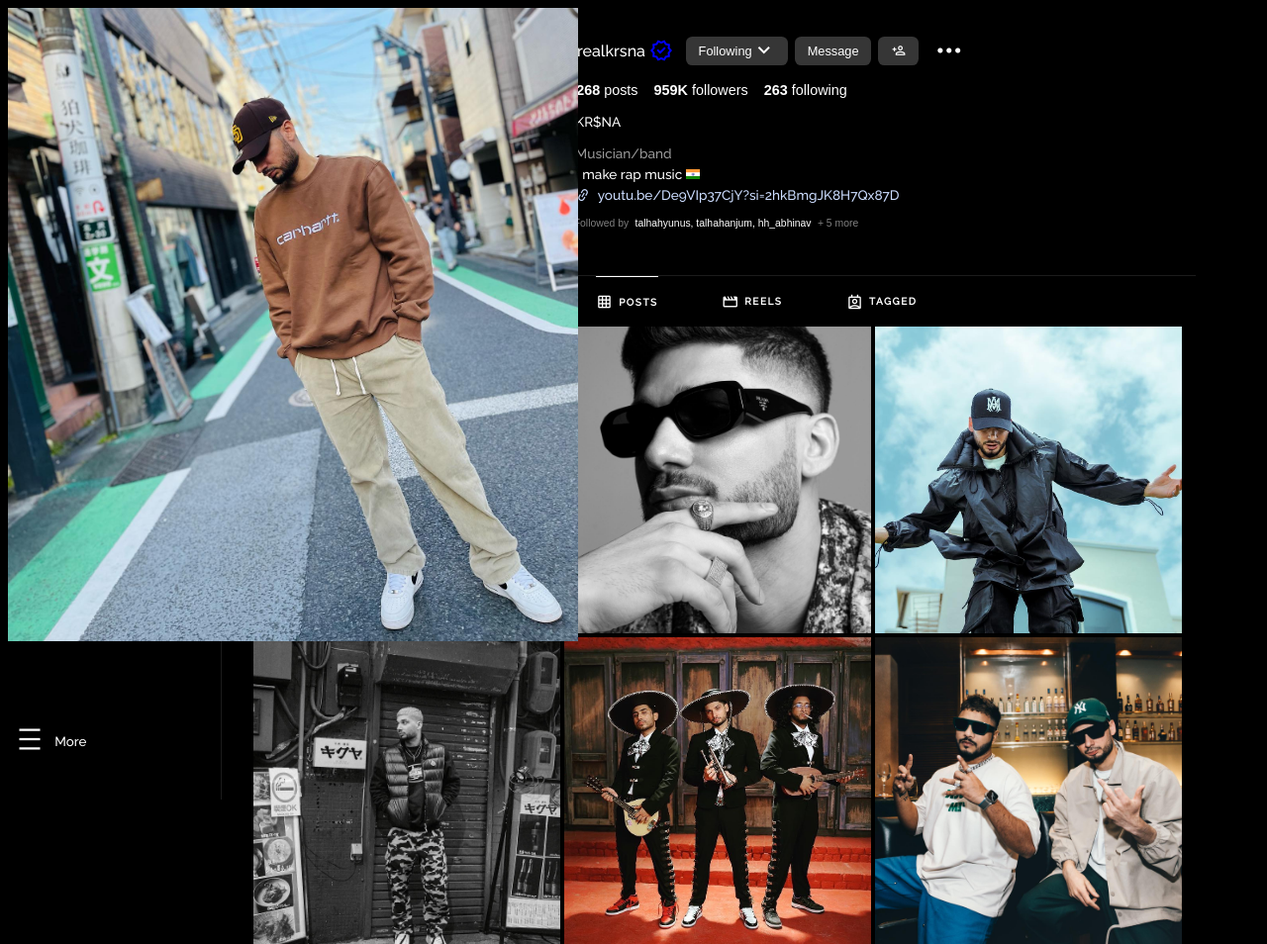
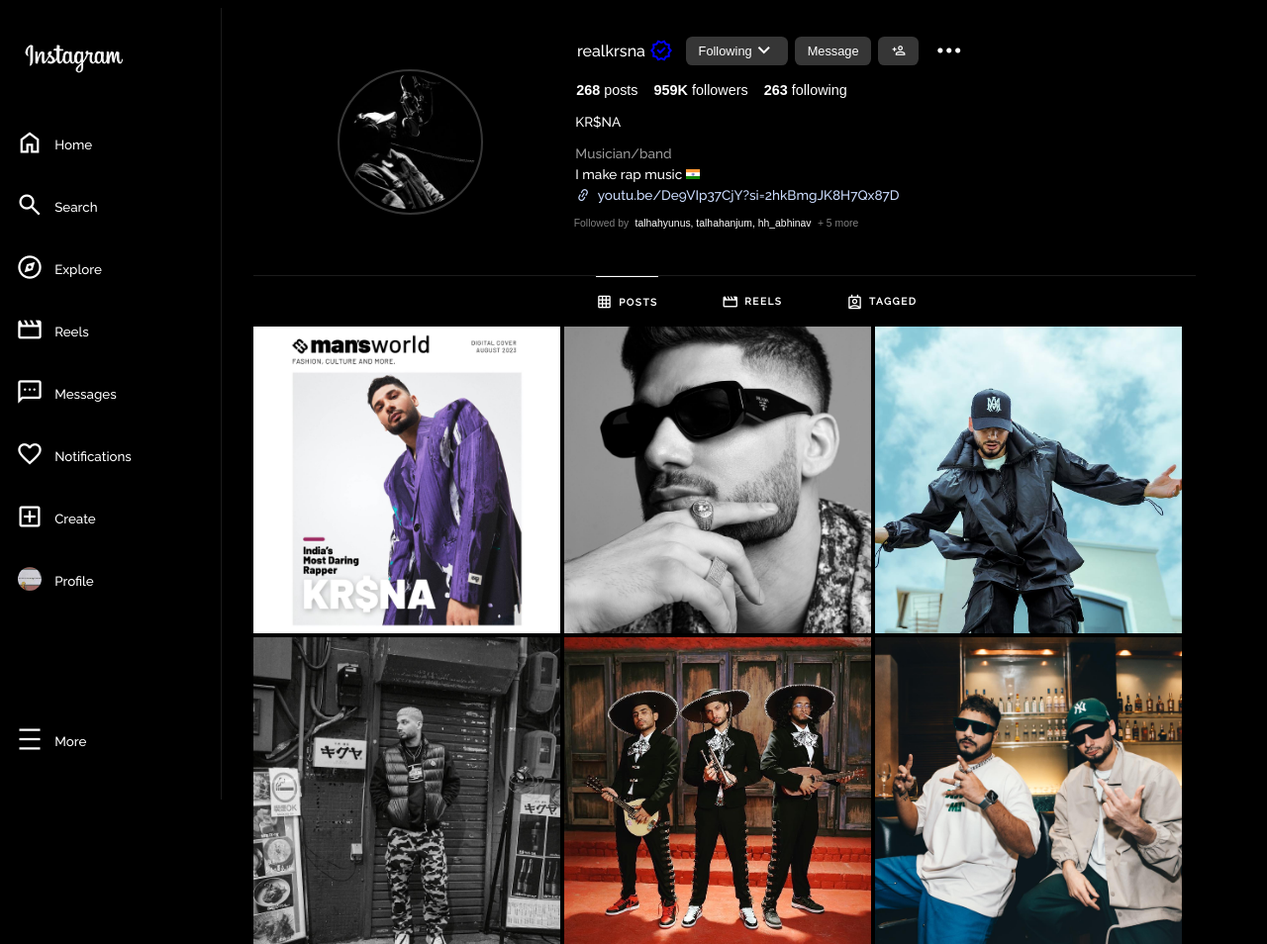
Before and after one commit to thathimanshu/clone-instagram-profile, a plain HTML site: page index.html in a window 1280 px wide. Shown: the top 954 px of the page at 99% size. Drawn offline with nearby package versions, Linux system fonts and the light colour scheme.

```diff
--- a/index.html
+++ b/index.html
@@ -15,9 +15,9 @@
     <link href="https://fonts.googleapis.com/css2?family=Raleway:wght@200;300;500&display=swap" rel="stylesheet">
 </head>
 <body>
-    <div class="image-div">
+    <!-- <div class="image-div">
         <img src="/assets/posts/postimg (11).jpg" class="image">
-    </div>
+    </div> -->
     <div class="main">
         <div class="sidebar">
             <div class="logo-ig">
```
